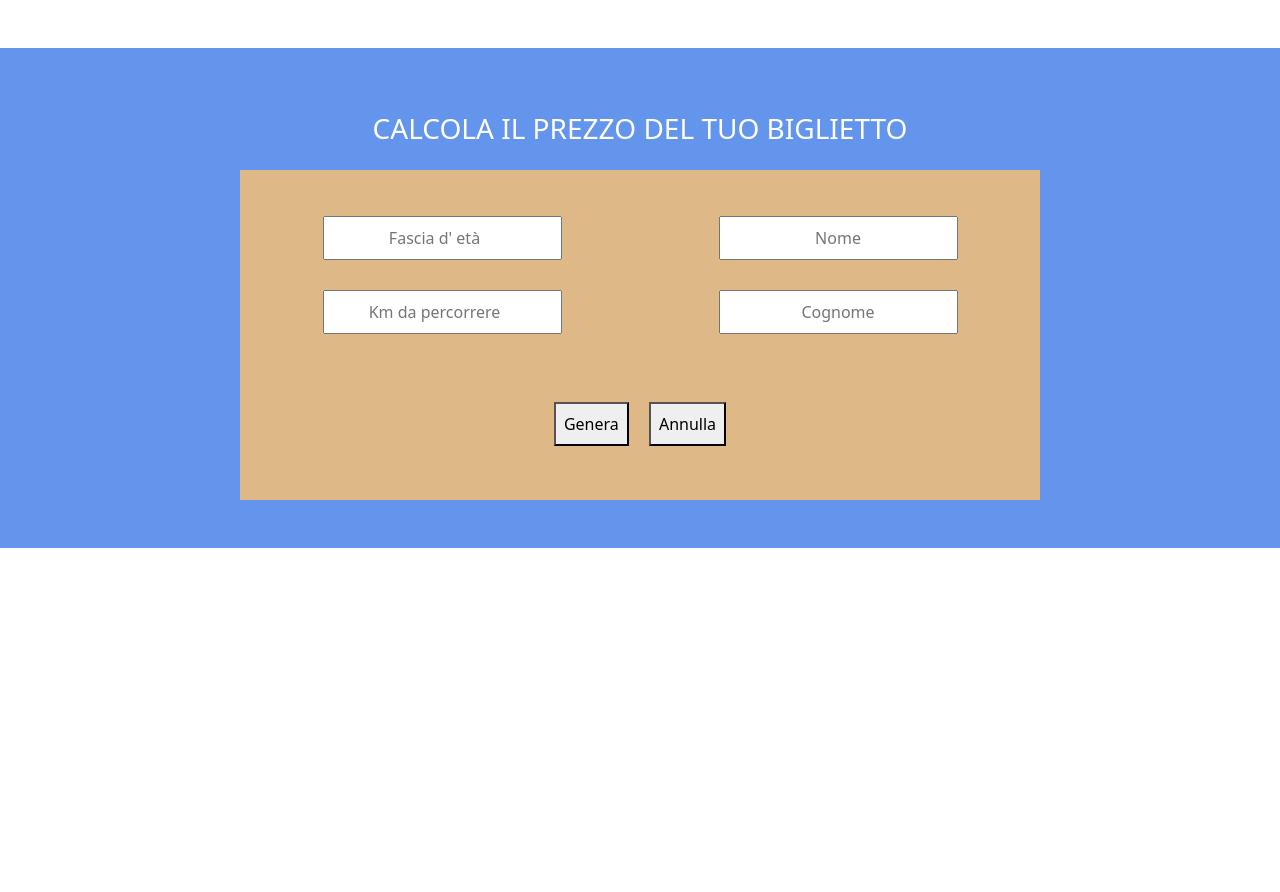
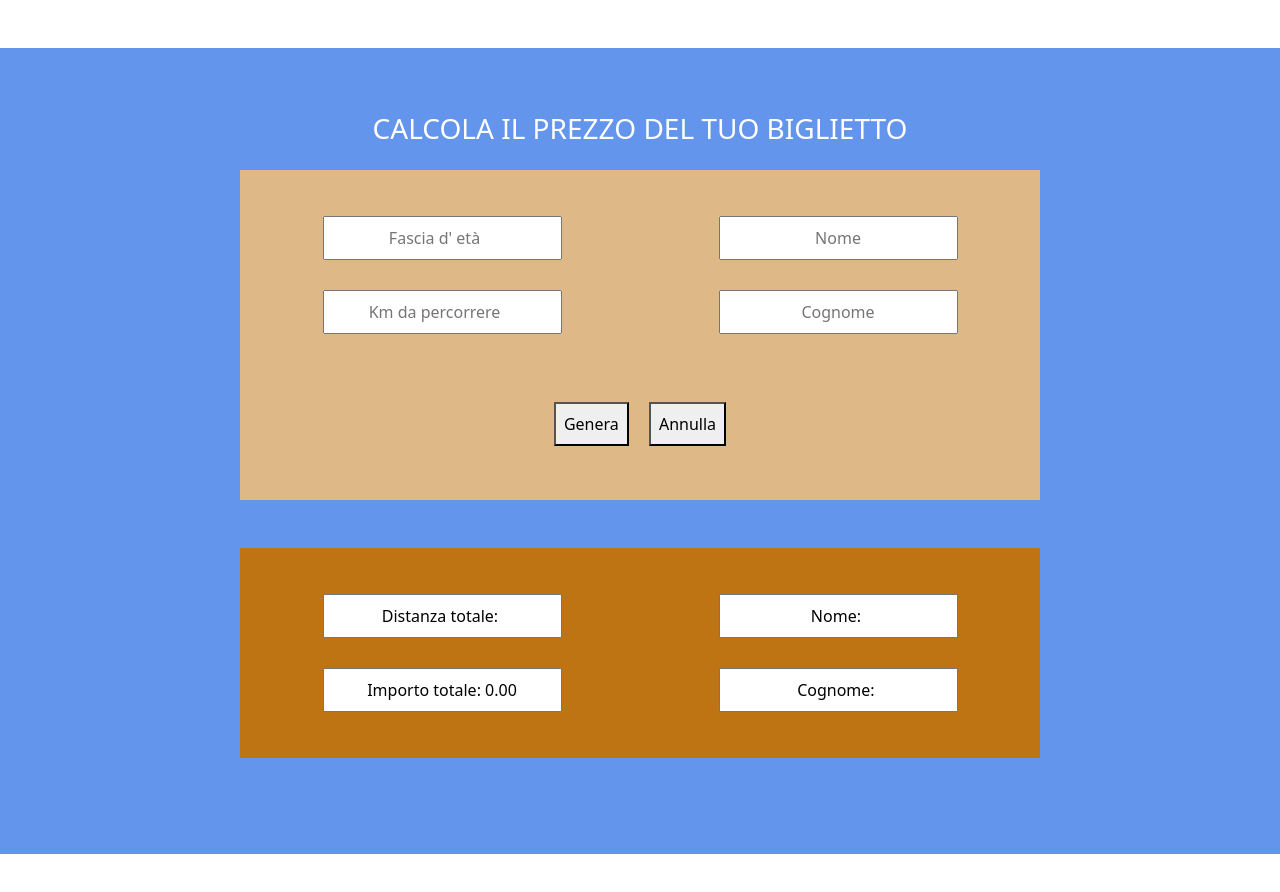
Before and after one commit to lucacappello79/js-biglietto-treno-form, a plain HTML site: page index.html in a window 1280 px wide. Both pictures are taken after a click on the button "Genera". Before the commit the page ends 800 px from the top, so only its background shows below. Drawn offline with nearby package versions, Linux system fonts and the light colour scheme.

Commit message:
test: readonly not working

```diff
--- a/css/style.css
+++ b/css/style.css
@@ -12,3 +12,9 @@
     max-width: 800px;
     width: 100%;
 }
+
+.ticket-info{
+    background-color:rgb(190, 116, 18);
+    max-width: 800px;
+    width: 100%;
+}
--- a/index.html
+++ b/index.html
@@ -14,6 +14,7 @@
 </head>
 
 <body>
+
     <div class="wrapper container-fluid text-center my-5 py-5">
 
         <h1 class="text-white fs-3 text-uppercase py-3">Calcola il prezzo del tuo biglietto</h1>
@@ -73,6 +74,41 @@
 
         </div>
 
+        <div class="ticket-info mx-auto my-5 p-3">
+
+
+            <div id="ticket" class="row row-cols-2">
+
+                <div class="col ticket-left">
+                    <div style="margin: 30px;">
+                        <input type="text" id="ticketKm" class="py-2 text-center readonly">
+                    </div>
+                    <div style="margin: 30px;">
+                        <input type="text" id="ticketPrice" class="py-2 text-center readonly">
+                    </div>
+                </div>
+
+                <div class="col ticket-right">
+                    <div style="margin: 30px;">
+                        <input type="text" id="ticketName" class="py-2 text-center readonly">
+                    </div>
+
+                    <div style="margin: 30px;">
+                        <div style="margin: 30px;">
+                            <input type="text" id="ticketLastName" class="py-2 text-center readonly">
+                        </div>
+                    </div>
+                </div>
+
+
+
+
+
+
+            </div>
+
+        </div>
+
     </div>
 
 
--- a/js/script.js
+++ b/js/script.js
@@ -14,6 +14,26 @@ recapButton.addEventListener("click", function() {
     let minorDiscount = (totalPrice / 100 * 20);
     let seniorDiscount = (totalPrice / 100 * 40);
 
+    //-----biglietto
+
+    let ticketKm = document.getElementById("ticketKm")
+    ticketKm.value = ("Distanza totale: " + distanceKm)
+    ticketKm.readonly = true; //not working
+
+    let ticketPrice = document.getElementById("ticketPrice")
+    // vedi sezione IF
+
+    let ticketName = document.getElementById("ticketName")
+    ticketName.value = ("Nome: " + inputName.value)
+    ticketName.readonly = true;
+
+    let ticketLastName = document.getElementById("ticketLastName")
+    ticketLastName.value = ("Cognome: " + inputLastName.value)
+    ticketLastName.readonly = true;
+
+    //------- fine biglietto
+
+
     if (isNaN(inputKm.value) || isNaN(inputAge.value)) {
 
     //    Per eseguire subito l' If col calcolo dei valori e solo dopo eventualmente mandare l'alert allora avrei dovuto scriverlo in uno di questi due minorDiscount,
@@ -28,32 +48,26 @@ recapButton.addEventListener("click", function() {
         if (inputAge.value < 18) {
 
             console.log(totalPrice - minorDiscount);
+            ticketPrice.value = ("Importo totale: " + (totalPrice - minorDiscount).toFixed(2));
+            ticketPrice.readonly = true;
 
         } else if (inputAge.value > 65) {
 
             console.log(totalPrice - seniorDiscount);
+            ticketPrice.value = ("Importo totale: " + (totalPrice - seniorDiscount).toFixed(2));
+            ticketPrice.readonly = true;
 
         } else {
 
             console.log(totalPrice.toFixed(2))
+            ticketPrice.value = ("Importo totale: " + totalPrice);
+            ticketPrice.readonly = true;
         }
 
         console.log("distanza totale: " + distanceKm);
         console.log("prezzo intero: " + totalPrice);
         console.log("sconto minorenni: " + minorDiscount);
         console.log("sconto senior: " + seniorDiscount);
-
-        let ticketKm = document.getElementById("ticketKm")
-        ticketKm.value = ("Distanza totale: " + distanceKm)
-
-        let ticketPrice = document.getElementById("ticketPrice")
-        ticketPrice.value = ("Importo totale: " + totalPrice);
-
-        let ticketName = document.getElementById("ticketName")
-        ticketName.value = ("Nome: " + inputName.value)
-
-        let ticketLastName = document.getElementById("ticketLastName")
-        ticketLastName.value = ("Cognome: " + inputLastName.value)
 
 })
 
@@ -63,5 +77,9 @@ clearButton.addEventListener("click", function(){
     inputAge.value = "";
     inputName.value = "";
     inputLastName.value = "";
+    ticketKm.value = "";
+    ticketPrice.value = "";
+    ticketName.value = "";
+    ticketLastName.value = "";
 
 })
```
